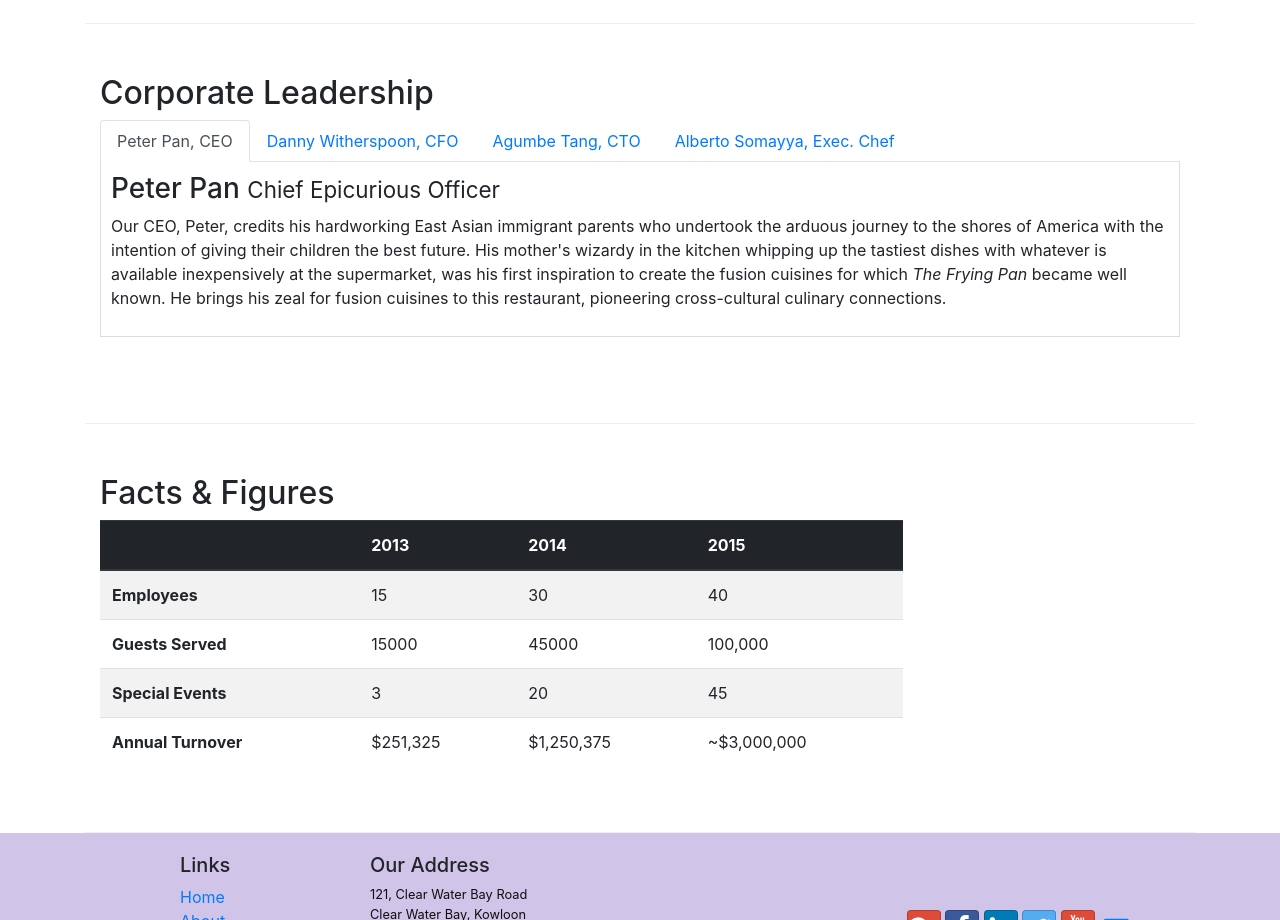
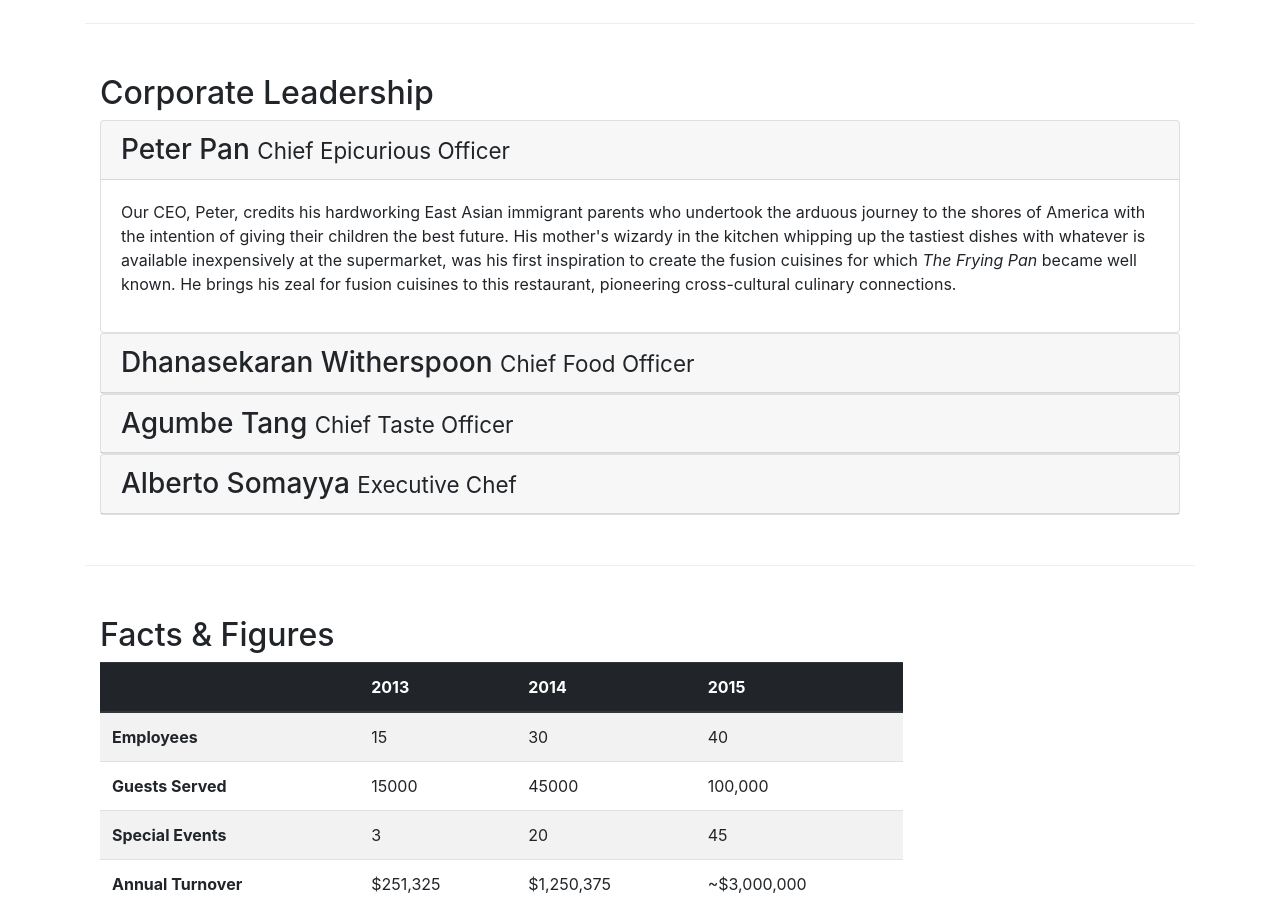
Before and after one commit to ibnsaadoosh/conFusion, a website: page aboutus.html in a window 1280 px wide. Shown: the part 980-1900 px from the top of the page. Drawn offline with nearby package versions, Linux system fonts and the light colour scheme.

Commit message:
Accordion

```diff
--- a/aboutus.html
+++ b/aboutus.html
@@ -101,7 +101,65 @@
             <div class="col-12">
                 <h2>Corporate Leadership</h2>
 
-                <ul class="nav nav-tabs">
+                <div class="accordion">
+                    <div class="card">
+                        <div class="card-header" role="tab" id="peterhead">
+                            <h3 class="mb-0">
+                                <a data-toggle="collapse" data-target="#peter">
+                                    Peter Pan <small>Chief Epicurious Officer</small>
+                                </a>
+                            </h3>
+                        </div>
+                        <div class="collapse show" id="peter" data-parent="#accordion">
+                            <div class="card-body">
+                                <p class="d-none d-sm-block">Our CEO, Peter, credits his hardworking East Asian immigrant parents who undertook the arduous journey to the shores of America with the intention of giving their children the best future. His mother's wizardy in the kitchen whipping up the tastiest dishes with whatever is available inexpensively at the supermarket, was his first inspiration to create the fusion cuisines for which <em>The Frying Pan</em> became well known. He brings his zeal for fusion cuisines to this restaurant, pioneering cross-cultural culinary connections.</p>
+                            </div>
+                        </div>
+                    </div>
+                    <div class="card">
+                        <div class="card-header" role="tab" id="dannyhead">
+                        <h3 class="mb-0">
+                            <a class="collapsed" data-toggle="collapse" data-target="#danny">
+                            Dhanasekaran Witherspoon <small>Chief Food Officer</small>
+                            </a>
+                        </h3>
+                        </div>
+                        <div class="collapse" id="danny" data-parent="#accordion">
+                            <div class="card-body">
+                                <p class="d-none d-sm-block">Our CFO, Danny, as he is affectionately referred to by his colleagues, comes from a long established family tradition in farming and produce. His experiences growing up on a farm in the Australian outback gave him great appreciation for varieties of food sources. As he puts it in his own words, <em>Everything that runs, wins, and everything that stays, pays!</em></p>
+                            </div>
+                        </div>
+                    </div>
+                    <div class="card">
+                        <div class="card-header" role="tab" id="agumbehead">
+                            <h3 class="mb-0">
+                                <a class="collapsed" data-toggle="collapse" data-target="#agumbe">
+                                    Agumbe Tang <small>Chief Taste Officer</small>
+                                </a>
+                            </h3>
+                        </div>
+                        <div class="collapse" id="agumbe" data-parent="#accordion">
+                            <div class="card-body">
+                                <p class="d-none d-sm-block">Blessed with the most discerning gustatory sense, Agumbe, our CTO, personally ensures that every dish that we serve meets his exacting tastes. Our chefs dread the tongue lashing that ensues if their dish does not meet his exacting standards. He lives by his motto, <em>You click only if you survive my lick.</em></p>
+                            </div>
+                        </div>
+                    </div>
+                    <div class="card">
+                        <div class="card-header" role="tab" id="albertohead">
+                            <h3 class="mb-0">
+                                <a class="collapsed" data-toggle="collapse" data-target="#alberto">
+                                    Alberto Somayya <small>Executive Chef</small>
+                                </a>
+                            </h3>
+                        </div>
+                        <div class="collapse" id="alberto" data-parent="#accordion">
+                            <div class="card-body">
+                                <p class="d-none d-sm-block">Award winning three-star Michelin chef with wide International experience having worked closely with whos-who in the culinary world, he specializes in creating mouthwatering Indo-Italian fusion experiences. He says, <em>Put together the cuisines from the two craziest cultures, and you get a winning hit! Amma Mia!</em></p>
+                            </div>
+                        </div>
+                    </div>
+                </div>
+                <!-- <ul class="nav nav-tabs">
                     <li class="nav-item">
                         <a class="nav-link active" href="#peter" role="tab" data-toggle="tab">Peter Pan, CEO</a>
                     </li>
@@ -133,7 +191,7 @@
                         <p class="d-none d-sm-block">Award winning three-star Michelin chef with wide International experience having worked closely with whos-who in the culinary world, he specializes in creating mouthwatering Indo-Italian fusion experiences. He says, <em>Put together the cuisines from the two craziest cultures, and you get a winning hit! Amma Mia!</em></p>
                     </div>
                 </div>
-
+                 -->
             </div>
         </div>
 
```
